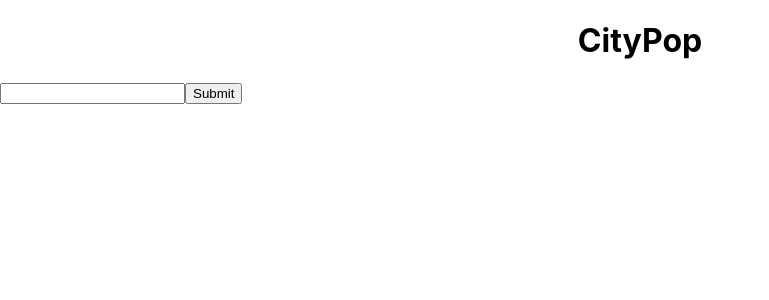
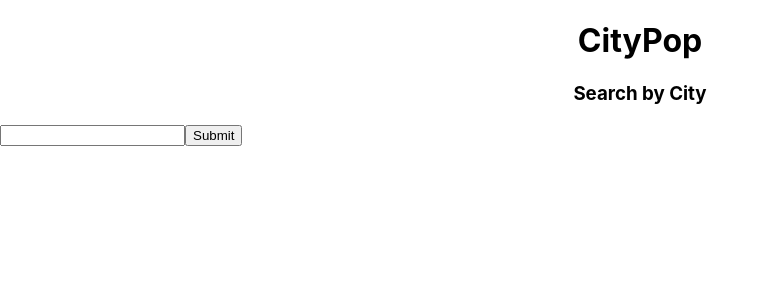
Before and after one commit to blennster/citypop, a React (Create React App) app: page /search-by-city in a window 1280 px wide. Shown: the top 300 px of the page, without its empty margins (0-769 px from the left). Built offline with nearby package versions, Linux system fonts and the light colour scheme.

Commit message:
Improved jumbotron

```diff
--- a/src/components/Jumbotron.tsx
+++ b/src/components/Jumbotron.tsx
@@ -1,9 +1,17 @@
 import React from 'react';
 import '../styles/Jumbotron.css';
 
-const Jumbotron: React.FunctionComponent = () => (
+type JumbotronProps = {
+  title?: string,
+  subHeader?: string
+};
+
+const Jumbotron: React.FunctionComponent<JumbotronProps> = ({ title = 'CityPop', subHeader }) => (
   <div className="wrapper">
-    <h1>CityPop</h1>
+    <div>
+      <h1>{ title }</h1>
+      { subHeader != null ? <h3>{ subHeader }</h3> : null }
+    </div>
   </div>
 );
 
--- a/src/styles/Jumbotron.css
+++ b/src/styles/Jumbotron.css
@@ -1,4 +1,5 @@
 .wrapper {
   display: flex;
   justify-content: center;
+  text-align: center;
 }
```
